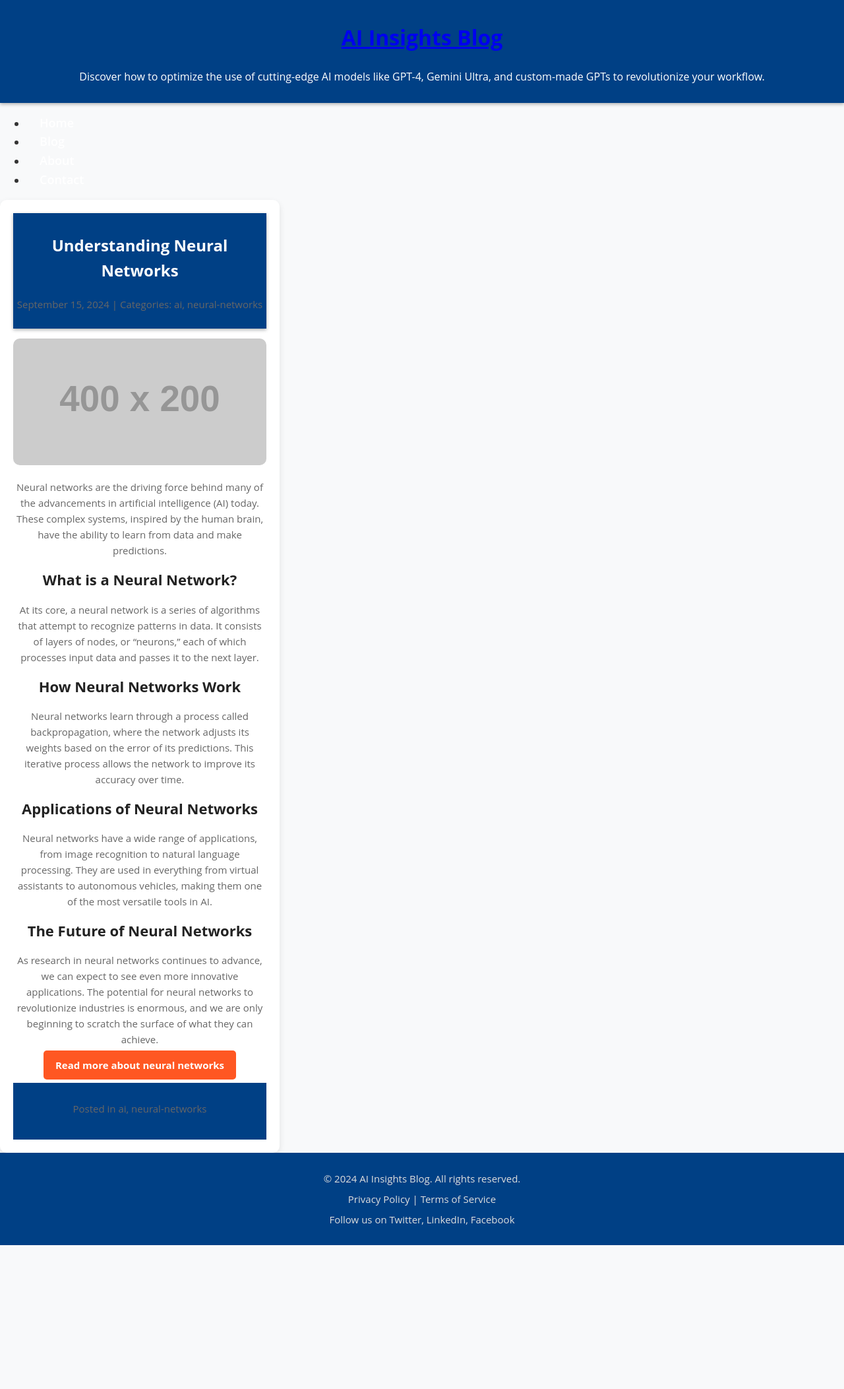
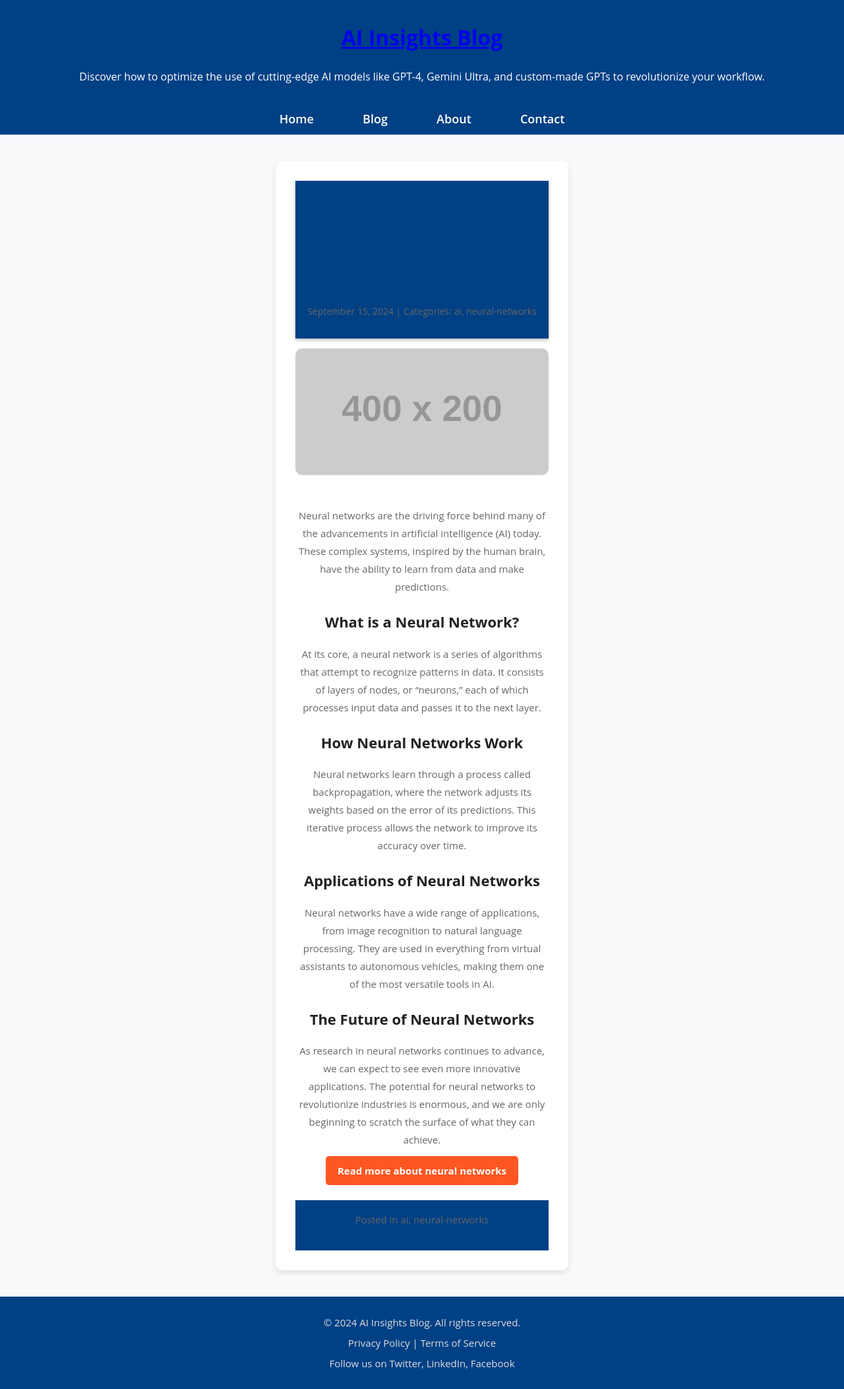
Before and after one commit to tomsonius/tomsonius.github.io, a Jekyll site: the page built from _posts/2024-09-15-understanding-neural-networks.md, in a window 1280 px wide. Shown: the whole page at 66% size. Built offline with Jekyll 4.4.1, drawn with Linux system fonts in a browser that asks for light colours; before the commit the page ends 1887 px from its top, so only the background shows below that.

Commit message:
Update main.css

```diff
--- a/assets/css/main.css
+++ b/assets/css/main.css
@@ -1,3 +1,4 @@
+/* Global Styles */
 body {
     font-family: 'Open Sans', sans-serif;
     margin: 0;
@@ -7,6 +8,7 @@ body {
     color: #333;
 }
 
+/* Header Styling */
 header {
     background: #004085;
     color: #fff;
@@ -15,25 +17,47 @@ header {
     box-shadow: 0 2px 5px rgba(0, 0, 0, 0.3);
 }
 
-nav a {
+/* Navigation Bar Styling */
+nav {
+    background-color: #004085;
+    padding: 10px 0;
+    text-align: center;
+}
+
+nav ul {
+    list-style: none;
+    margin: 0;
+    padding: 0;
+}
+
+nav ul li {
+    display: inline-block;
+    margin: 0 15px;
+}
+
+nav ul li a {
     color: #fff;
-    margin: 0 20px;
     text-decoration: none;
     font-size: 18px;
     font-weight: 600;
-    transition: color 0.3s ease;
+    padding: 10px 20px;
+    border-radius: 5px;
+    transition: background-color 0.3s ease;
 }
 
-nav a:hover {
-    color: #ff5722;
+nav ul li a:hover {
+    background-color: #ff5722;
+    color: #fff;
 }
 
+/* Container */
 .container {
     width: 85%;
     margin: auto;
     padding: 20px 0;
 }
 
+/* About Section */
 .about-section {
     background-color: #f8f9fa;
     padding: 40px 0;
@@ -69,6 +93,7 @@ nav a:hover {
     font-weight: bold;
 }
 
+/* Blog Posts Section */
 .posts-section {
     background-color: #fff;
     padding: 40px 0;
@@ -136,6 +161,7 @@ nav a:hover {
     transform: scale(1.08);
 }
 
+/* Newsletter Section */
 .newsletter-section {
     background-color: #f8f9fa;
     padding: 40px 0;
@@ -174,6 +200,7 @@ nav a:hover {
     background: #e64a19;
 }
 
+/* Footer Styling */
 footer {
     background: #004085;
     color: #fff;
@@ -192,6 +219,54 @@ footer a:hover {
     color: #ffdd57;
 }
 
+/* Blog Post Page Styles */
+.post {
+    background-color: #fff;
+    padding: 30px;
+    border-radius: 10px;
+    box-shadow: 0 4px 10px rgba(0, 0, 0, 0.1);
+    max-width: 800px;
+    margin: 40px auto;
+}
+
+.post header h1 {
+    font-size: 2.5em;
+    margin-bottom: 15px;
+    color: #004085;
+}
+
+.post header p {
+    font-size: 14px;
+    color: #666;
+    margin-bottom: 20px;
+}
+
+.post-content {
+    font-size: 18px;
+    line-height: 1.8;
+    color: #333;
+}
+
+.post-content img {
+    max-width: 100%;
+    border-radius: 10px;
+    margin-bottom: 20px;
+}
+
+.post-content p {
+    margin-bottom: 20px;
+}
+
+.post footer {
+    font-size: 14px;
+    color: #999;
+    border-top: 1px solid #ddd;
+    margin-top: 30px;
+    padding-top: 10px;
+    text-align: center;
+}
+
+/* Responsive Design */
 @media (max-width: 768px) {
     .post {
         width: 48%;
```
